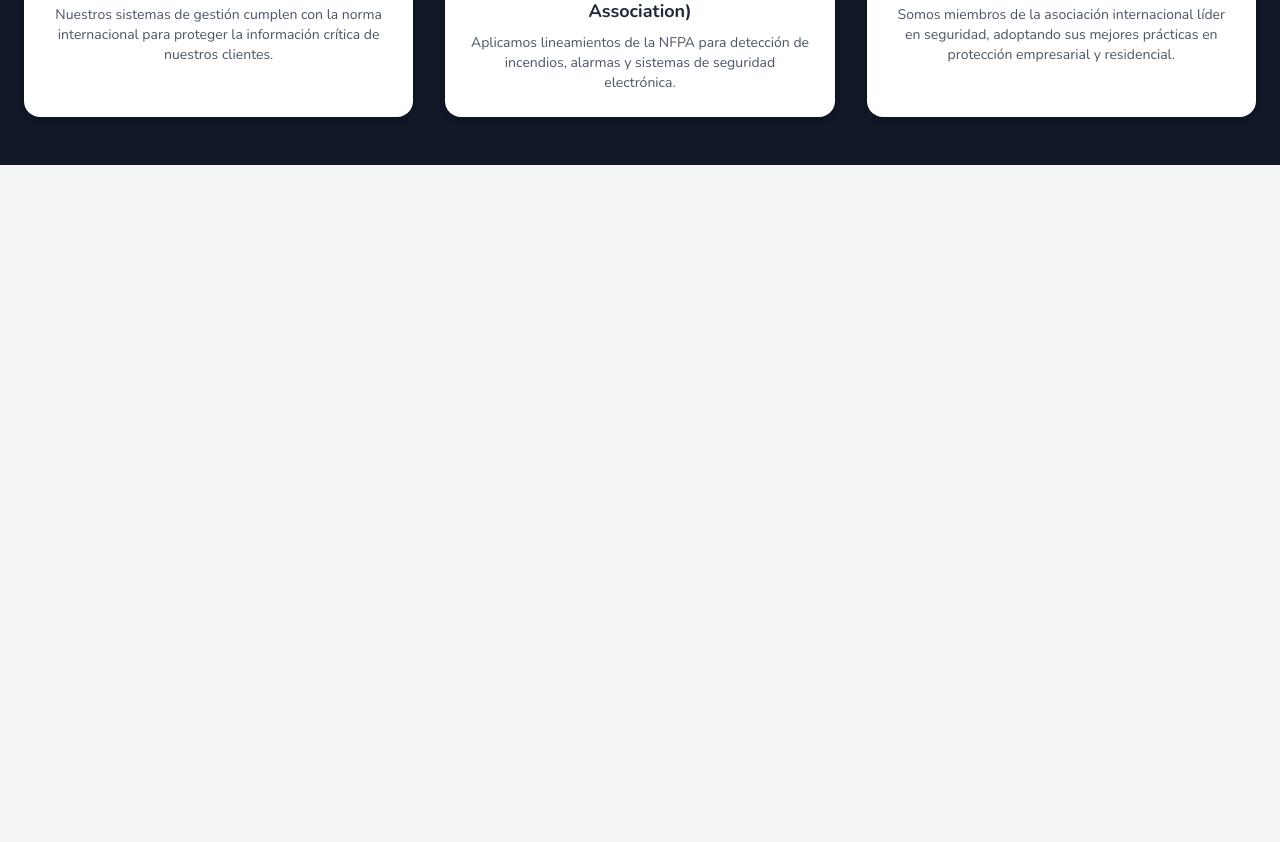
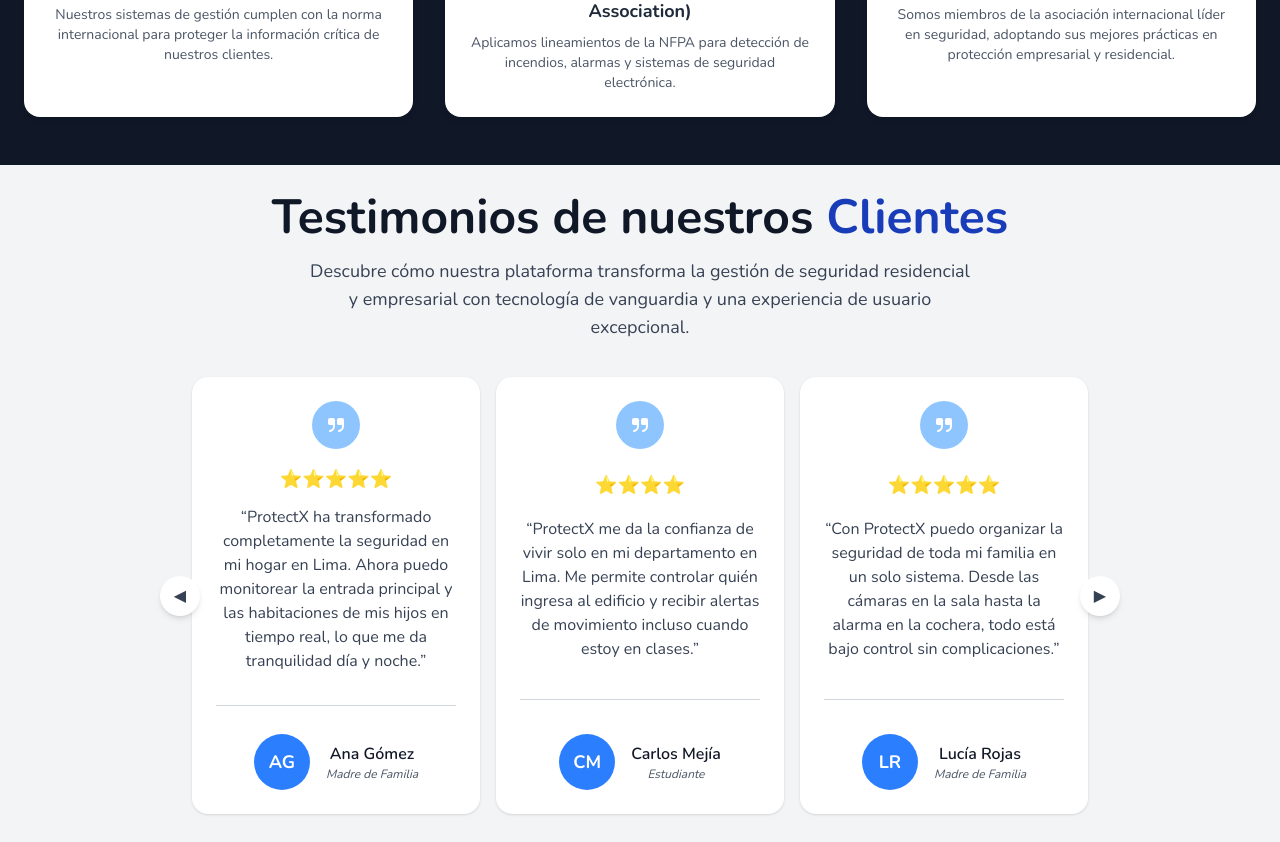
Before and after one commit to ProtectX-5377/protectx-landing, an Astro site: page / in a window 1280 px wide. Shown: the part 1551-2393 px from the top of the page. Before the commit the page ends 1716 px from the top, so only its background shows below. Built offline with nearby package versions, Linux system fonts and the light colour scheme; Astro itself is replaced by a stand-in of ours.

Commit message:
Add Testimonies Component

```diff
--- a/astro.config.mjs
+++ b/astro.config.mjs
@@ -2,9 +2,13 @@
 import { defineConfig } from 'astro/config';
 import tailwind from '@tailwindcss/vite';
 
+import react from '@astrojs/react';
+
 // https://astro.build/config
 export default defineConfig({
-    vite: {
-        plugins: [tailwind()],
-    }
+  vite: {
+      plugins: [tailwind()],
+  },
+
+  integrations: [react()]
 });
--- a/package.json
+++ b/package.json
@@ -9,8 +9,13 @@
     "astro": "astro"
   },
   "dependencies": {
+    "@astrojs/react": "^4.3.1",
     "@tailwindcss/vite": "^4.1.13",
+    "@types/react": "^19.1.13",
+    "@types/react-dom": "^19.1.9",
     "astro": "^5.13.9",
+    "react": "^19.1.1",
+    "react-dom": "^19.1.1",
     "tailwindcss": "^4.1.13"
   }
 }
--- /dev/null
+++ b/src/components/Testimonies/Testimonies.astro
@@ -0,0 +1,20 @@
+---
+import TestimonyCarrusell from './TestimonyCarrusell.jsx';
+---
+<section id="success" class="bg-gray-100  py-7" >
+
+    <section class="text-center pb-3">
+        <h1 class="text-5xl font-bold pb-4">
+        Testimonios de nuestros <span class="text-blue-800">Clientes</span>
+        </h1>
+        <div>
+        <p class="text-lg text-gray-700 mb-6 max-w-2xl mx-auto">
+            Descubre cómo nuestra plataforma transforma la gestión de seguridad residencial y empresarial
+            con tecnología de vanguardia y una experiencia de usuario excepcional.
+        </p>
+        </div>
+    </section>
+
+    <TestimonyCarrusell client:load />
+
+</section>
--- /dev/null
+++ b/src/components/Testimonies/TestimonyCarrusell.jsx
@@ -0,0 +1,104 @@
+import { useState } from "react";
+import reviews from "./reviews.json";
+
+export default function ReviewsCarousel() {
+  const [pageIndex, setPageIndex] = useState(0);
+  const pageSize = 3;
+
+  const totalPages = Math.ceil(reviews.length / pageSize);
+
+  const getVisibleReviews = (page) => {
+    const start = page * pageSize;
+    const end = start + pageSize;
+    return reviews.slice(start, end);
+  };
+
+  const handleNext = () => {
+    setPageIndex((prev) => (prev + 1) % totalPages);
+  };
+
+  const handlePrev = () => {
+    setPageIndex((prev) => (prev - 1 + totalPages) % totalPages);
+  };
+
+  const visibleReviews = getVisibleReviews(pageIndex);
+
+  // Renderiza estrellas según el puntaje
+  const renderStars = (score) => {
+    return "⭐".repeat(score);
+  };
+
+  return (
+    <section className="w-full max-w-4xl mx-auto relative">
+  {/* Botón izquierdo */}
+  <button
+    onClick={handlePrev}
+    className="absolute left-[-2rem] top-1/2 -translate-y-1/2 z-10 bg-white shadow-md w-10 h-10 flex items-center justify-center rounded-full text-gray-700 hover:bg-gray-100 hover:scale-110 transition"
+  >
+    ◀
+  </button>
+
+  {/* Botón derecho */}
+  <button
+    onClick={handleNext}
+    className="absolute right-[-2rem] top-1/2 -translate-y-1/2 z-10 bg-white shadow-md w-10 h-10 flex items-center justify-center rounded-full text-gray-700 hover:bg-gray-100 hover:scale-110 transition"
+  >
+    ▶
+  </button>
+
+  {/* Grid de reseñas */}
+  <div className="grid grid-cols-1 md:grid-cols-3 gap-4">
+    {visibleReviews.map((r) => (
+      <article
+        key={r.id}
+        className="p-6 rounded-2xl shadow bg-white flex flex-col justify-between relative"
+      >
+        {/* Icono de comillas */}
+        <div className="flex items-center justify-center w-12 h-12 rounded-full bg-blue-300 mb-4 mx-auto">
+          <div className="text-white">
+            <svg
+              width="24"
+              height="24"
+              viewBox="0 0 24 24"
+              fill="currentColor"
+              className="icon icon-tabler icons-tabler-filled icon-tabler-quote"
+            >
+              <path stroke="none" d="M0 0h24v24H0z" fill="none" />
+              <path d="M9 5a2 2 0 0 1 2 2v6c0 3.13 -1.65 5.193 -4.757 5.97a1 1 0 1 1 -.486 -1.94c2.227 -.557 3.243 -1.827 3.243 -4.03v-1h-3a2 2 0 0 1 -1.995 -1.85l-.005 -.15v-3a2 2 0 0 1 2 -2z" />
+              <path d="M18 5a2 2 0 0 1 2 2v6c0 3.13 -1.65 5.193 -4.757 5.97a1 1 0 1 1 -.486 -1.94c2.227 -.557 3.243 -1.827 3.243 -4.03v-1h-3a2 2 0 0 1 -1.995 -1.85l-.005 -.15v-3a2 2 0 0 1 2 -2z" />
+            </svg>
+          </div>
+        </div>
+
+        {/* Estrellas */}
+        <div className="mb-3 text-yellow-500 text-lg text-center">
+          {renderStars(r.Review)}
+        </div>
+
+        {/* Descripción */}
+        <p className="text-gray-700 text-center mb-4">“{r.Description}”</p>
+
+        {/* Línea divisoria */}
+        <div className="border-t border-gray-300 my-4"></div>
+
+        {/* Datos del revisor */}
+        <div className="flex items-center justify-center text-center gap-4 mt-3">
+          <div className="flex items-center justify-center w-14 h-14 rounded-full bg-blue-500 text-white font-bold text-lg">
+            {r.Initials}
+          </div>
+          <div className="flex flex-col items-center text-center">
+            <div className="font-semibold text-base">{r.Reviewer}</div>
+            {r.Rol && (
+              <div className="text-xs italic text-gray-600">{r.Rol}</div>
+            )}
+
+          </div>
+        </div>
+      </article>
+    ))}
+  </div>
+</section>
+
+
+  );
+}
--- /dev/null
+++ b/src/components/Testimonies/reviews.json
@@ -0,0 +1,137 @@
+[
+  {
+    "id": 1,
+    "Review": 5,
+    "Description": "ProtectX ha transformado completamente la seguridad en mi hogar en Lima. Ahora puedo monitorear la entrada principal y las habitaciones de mis hijos en tiempo real, lo que me da tranquilidad día y noche.",
+    "Initials": "AG",
+    "Reviewer": "Ana Gómez",
+    "Rol": "Madre de Familia",
+    "CentroDeEstudios": null
+  },
+  {
+    "id": 2,
+    "Review": 4,
+    "Description": "ProtectX me da la confianza de vivir solo en mi departamento en Lima. Me permite controlar quién ingresa al edificio y recibir alertas de movimiento incluso cuando estoy en clases.",
+    "Initials": "CM",
+    "Reviewer": "Carlos Mejía",
+    "Rol": "Estudiante",
+    "CentroDeEstudios": "UPC"
+  },
+  {
+    "id": 3,
+    "Review": 5,
+    "Description": "Con ProtectX puedo organizar la seguridad de toda mi familia en un solo sistema. Desde las cámaras en la sala hasta la alarma en la cochera, todo está bajo control sin complicaciones.",
+    "Initials": "LR",
+    "Reviewer": "Lucía Rojas",
+    "Rol": "Madre de Familia",
+    "CentroDeEstudios": null
+  },
+  {
+    "id": 4,
+    "Review": 5,
+    "Description": "Como estudiante que vive solo en un departamento en Lima, ProtectX me permite sentirme protegido. Lo uso a diario para asegurarme de que nadie entre sin autorización mientras estoy en la universidad.",
+    "Initials": "DV",
+    "Reviewer": "Diego Vásquez",
+    "Rol": "Estudiante",
+    "CentroDeEstudios": "PUCP"
+  },
+  {
+    "id": 5,
+    "Review": 4,
+    "Description": "Gracias a ProtectX, como independiente en Lima, puedo dejar mi departamento seguro mientras trabajo fuera. Ya no dependo de vecinos para vigilar, todo lo controlo desde mi celular.",
+    "Initials": "MP",
+    "Reviewer": "María Pérez",
+    "Rol": "Independiente",
+    "CentroDeEstudios": null
+  },
+  {
+    "id": 6,
+    "Review": 5,
+    "Description": "ProtectX me ha dado confianza para manejar la seguridad de mi departamento y mi oficina en Lima. Puedo revisar cámaras y recibir alertas de forma rápida y segura desde cualquier lugar.",
+    "Initials": "JE",
+    "Reviewer": "José Espinoza",
+    "Rol": "Independiente",
+    "CentroDeEstudios": null
+  },
+  {
+    "id": 7,
+    "Review": 5,
+    "Description": "Lo mejor de ProtectX es que me permite estudiar tranquilo en mi departamento en Lima. Puedo validar desde mi celular que todo esté en orden antes de regresar de la universidad.",
+    "Initials": "SM",
+    "Reviewer": "Sofía Morales",
+    "Rol": "Estudiante",
+    "CentroDeEstudios": "UNMSM"
+  },
+  {
+    "id": 8,
+    "Review": 4,
+    "Description": "Como padre en Lima, ProtectX me da la seguridad de que mis hijos y mi hogar estén protegidos. El sistema de cámaras y alarmas ha simplificado mucho nuestra tranquilidad familiar.",
+    "Initials": "PG",
+    "Reviewer": "Pedro García",
+    "Rol": "Padre de Familia",
+    "CentroDeEstudios": null
+  },
+  {
+    "id": 9,
+    "Review": 5,
+    "Description": "Me encanta que ProtectX tenga una interfaz sencilla. Aunque no soy muy tecnológica, puedo usarlo fácilmente para cuidar mi casa y estar tranquila con la seguridad de mis hijos.",
+    "Initials": "EC",
+    "Reviewer": "Elena Castillo",
+    "Rol": "Madre de Familia",
+    "CentroDeEstudios": null
+  },
+  {
+    "id": 10,
+    "Review": 4,
+    "Description": "En mi vida universitaria en Lima, ProtectX es clave para vivir solo en mi departamento. Siempre tengo acceso a alertas y monitoreo, lo que me da tranquilidad en mis estudios.",
+    "Initials": "FR",
+    "Reviewer": "Fernando Ruiz",
+    "Rol": "Estudiante",
+    "CentroDeEstudios": "USIL"
+  },
+  {
+    "id": 11,
+    "Review": 5,
+    "Description": "ProtectX ha sido un aliado como profesional independiente en Lima. Puedo asegurar mi departamento y mi espacio de trabajo, con notificaciones inmediatas si algo ocurre.",
+    "Initials": "VC",
+    "Reviewer": "Valeria Córdova",
+    "Rol": "Independiente",
+    "CentroDeEstudios": null
+  },
+  {
+    "id": 12,
+    "Review": 5,
+    "Description": "Antes me preocupaba por dejar mi casa sola. Con ProtectX, tengo la seguridad de que todo está en orden. Me siento mucho más organizada y tranquila con la seguridad de mi familia.",
+    "Initials": "MT",
+    "Reviewer": "Marcela Torres",
+    "Rol": "Madre de Familia",
+    "CentroDeEstudios": null
+  },
+  {
+    "id": 13,
+    "Review": 4,
+    "Description": "Como estudiante de posgrado que vive solo en Lima, ProtectX me da la confianza de regresar tarde a casa sabiendo que mi departamento está bien protegido y monitoreado.",
+    "Initials": "GG",
+    "Reviewer": "Gabriel Gutiérrez",
+    "Rol": "Estudiante",
+    "CentroDeEstudios": "ESAN"
+  },
+  {
+    "id": 14,
+    "Review": 5,
+    "Description": "ProtectX ha simplificado la seguridad en mi hogar en Lima. Puedo compartir accesos con mis familiares y amigos de forma práctica y confiable.",
+    "Initials": "RC",
+    "Reviewer": "Rosa Contreras",
+    "Rol": "Madre de Familia",
+    "CentroDeEstudios": null
+  },
+  {
+    "id": 15,
+    "Review": 5,
+    "Description": "Me parece una herramienta indispensable para cualquier empresario en Lima. La seguridad de mis oficinas y mi familia está garantizada con un solo sistema.",
+    "Initials": "AM",
+    "Reviewer": "Alberto Medina",
+    "Rol": "Empresario",
+    "CentroDeEstudios": null
+  }
+]
--- a/src/pages/index.astro
+++ b/src/pages/index.astro
@@ -6,6 +6,7 @@ import Header from '../components/Heading/Header.astro';
 import Home from '../components/Home/Home.astro';
 import About from '../components/About/About.astro';
 import Recognition from '../components/About/Recognition.astro';
+import Testimonies from '../components/Testimonies/Testimonies.astro';
 
 // Welcome to Astro! Wondering what to do next? Check out the Astro documentation at https://docs.astro.build
 // Don't want to use any of this? Delete everything in this file, the `assets`, `components`, and `layouts` directories, and start fresh.
@@ -16,4 +17,5 @@ import Recognition from '../components/About/Recognition.astro';
 	<Home />
 	<About />
 	<Recognition />
+	<Testimonies />
 </Layout>
```
Also changed, not shown: tsconfig.json (+11 -2 lines), 1 other file.
